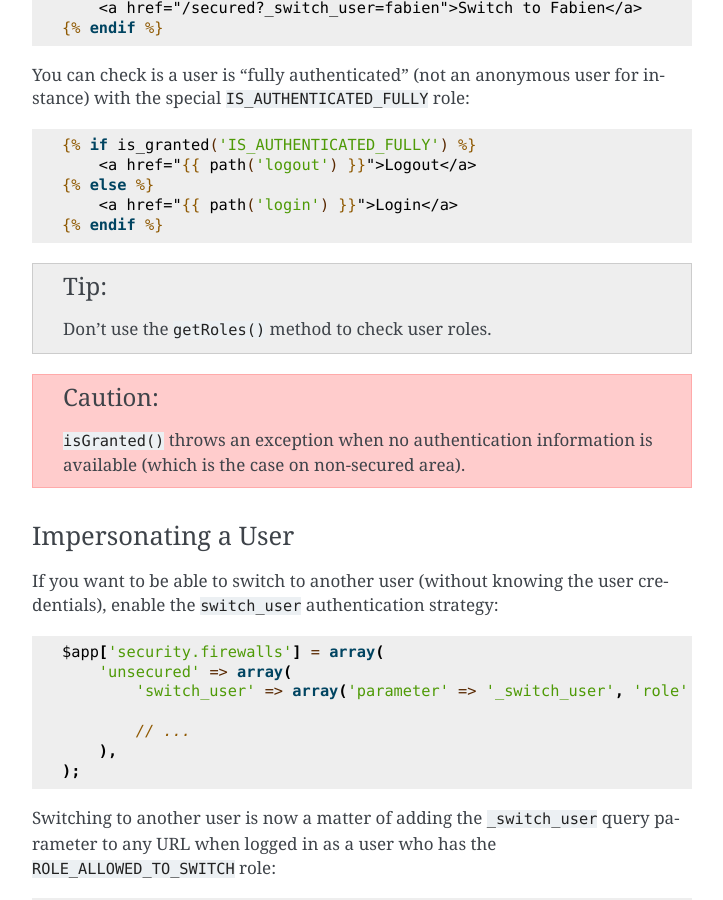
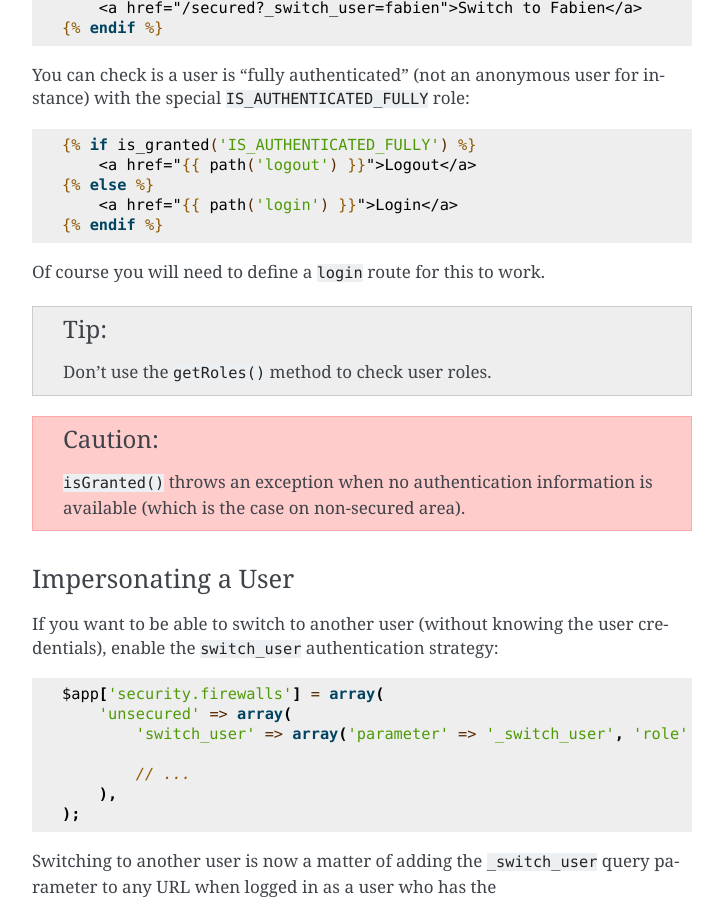
Before and after one commit to silexphp/Silex, a Sphinx documentation site: the page built from doc/providers/security.rst, in a window 1280 px wide and 900 px high, scrolled down 6040 px. Shown: the whole window, without its empty margins (388-1111 px from the left). Built offline with Sphinx 7.4.7, drawn with Linux system fonts in a browser that asks for light colours.

Commit message:
Add note about defining the login route, closes #447

```diff
--- a/doc/providers/security.rst
+++ b/doc/providers/security.rst
@@ -307,6 +307,8 @@ instance) with the special ``IS_AUTHENTICATED_FULLY`` role:
         <a href="{{ path('login') }}">Login</a>
     {% endif %}
 
+Of course you will need to define a ``login`` route for this to work.
+
 .. tip::
 
     Don't use the ``getRoles()`` method to check user roles.
```
